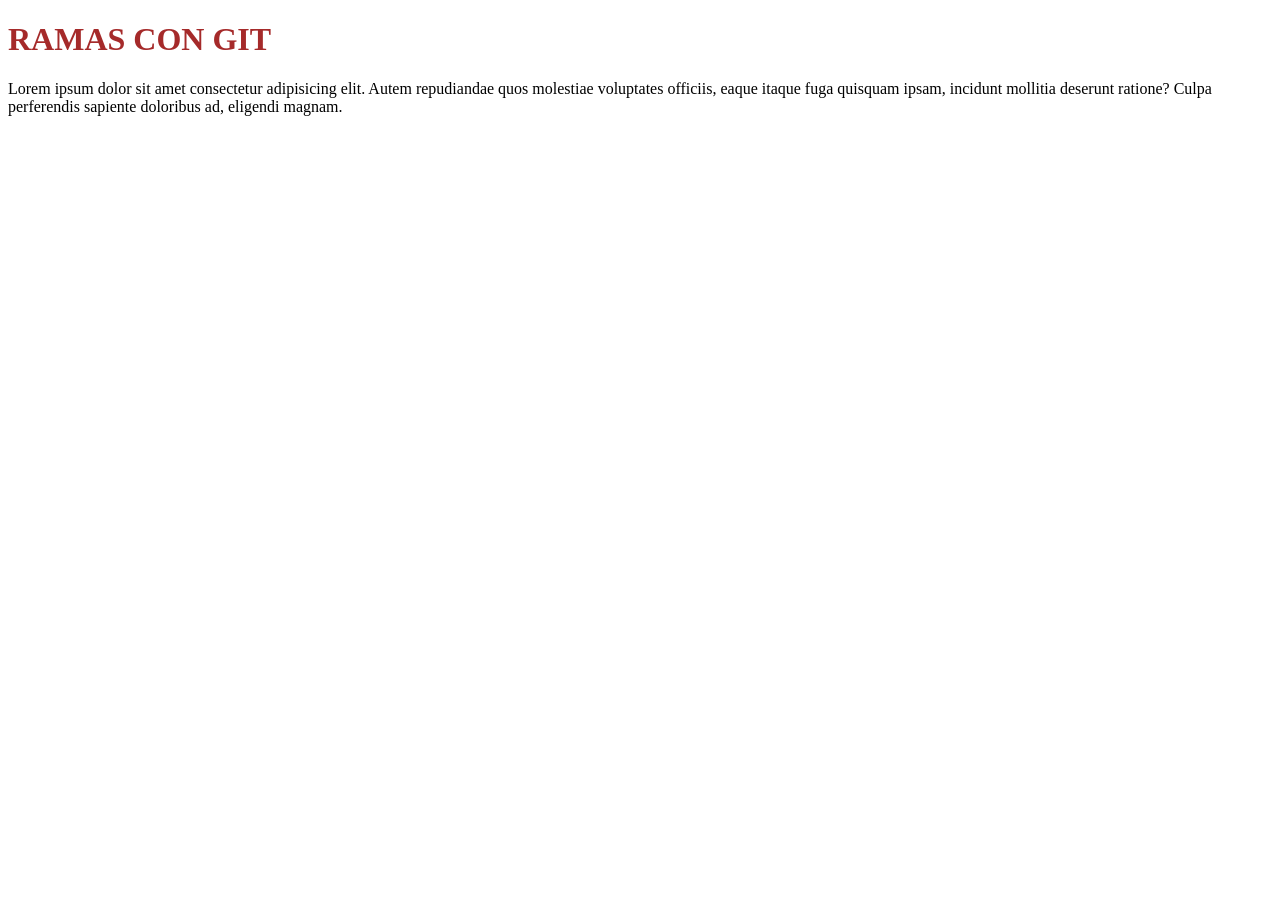
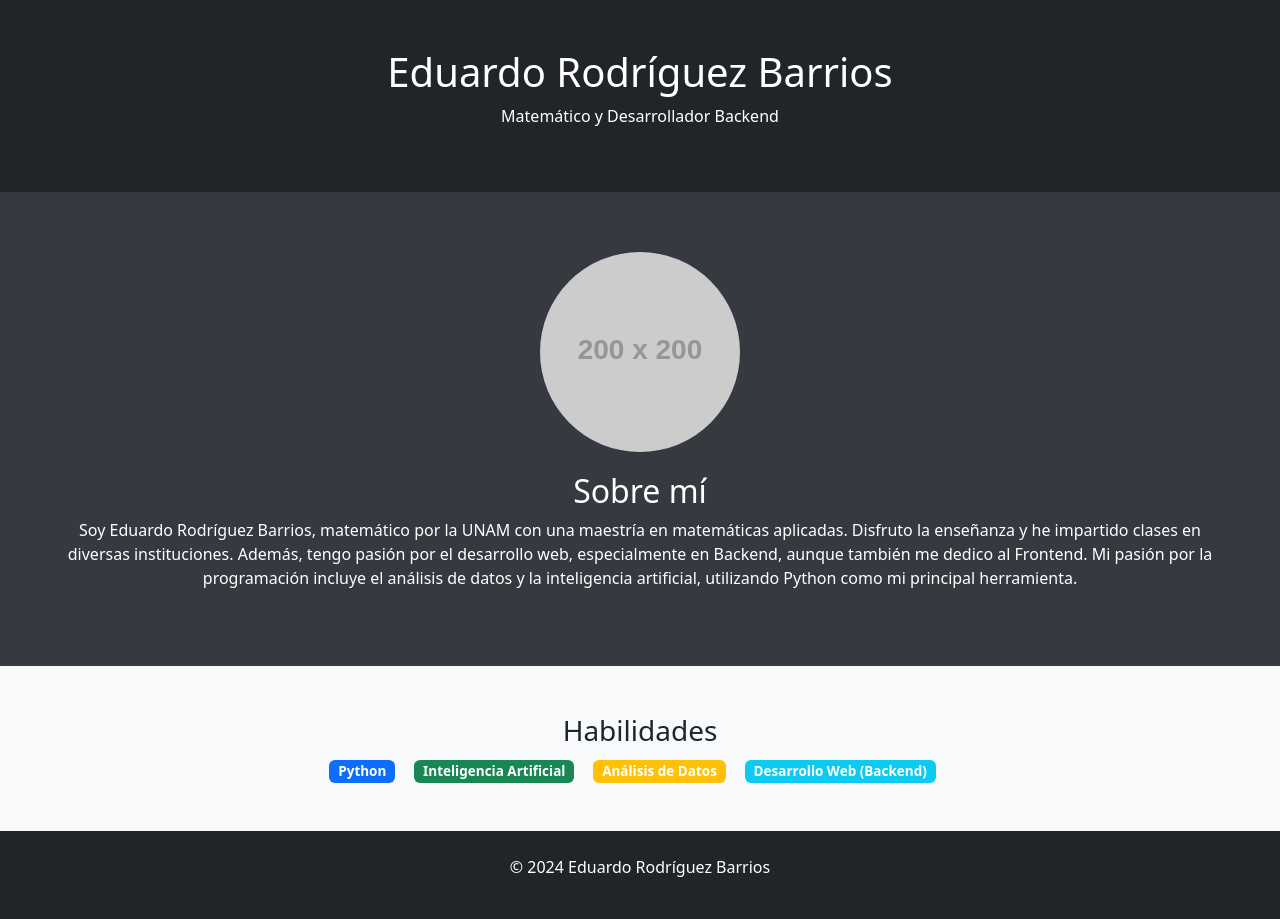
Before and after one commit to jrbeduardo/frontend, a plain HTML site: page index.html in a window 1280 px wide. Before the commit the page ends 800 px from the top, so only its background shows below. Drawn offline with nearby package versions, Linux system fonts and the light colour scheme; placeholder pictures from the web are drawn by us.

Commit message:
añadiendo archivo nuevo

```diff
--- a/index.html
+++ b/index.html
@@ -1,14 +1,64 @@
 <!DOCTYPE html>
-<html lang="en">
+<html lang="es">
 <head>
     <meta charset="UTF-8">
     <meta name="viewport" content="width=device-width, initial-scale=1.0">
-    <title>RAMAS CON GIT</title>
-    <link rel="stylesheet" href="style.css">
+    <title>About Me - Eduardo Rodríguez</title>
+    <link href="https://cdn.jsdelivr.net/npm/bootstrap@5.3.0-alpha3/dist/css/bootstrap.min.css" rel="stylesheet">
+    <style>
+        body {
+            background-color: #f8f9fa;
+        }
+        .about-section {
+            padding: 60px;
+            background-color: #343a40;
+            color: white;
+        }
+        .profile-pic {
+            width: 200px;
+            height: 200px;
+            object-fit: cover;
+            border-radius: 50%;
+            margin-bottom: 20px;
+        }
+        .skills-list {
+            list-style: none;
+            padding: 0;
+        }
+        .skills-list li {
+            display: inline;
+            margin-right: 15px;
+            font-size: 18px;
+        }
+    </style>
 </head>
 <body>
-    <h1>RAMAS CON GIT</h1>
-    <p>Lorem ipsum dolor sit amet consectetur adipisicing elit. Autem repudiandae quos molestiae voluptates officiis, eaque itaque fuga quisquam ipsam, incidunt mollitia deserunt ratione? Culpa perferendis sapiente doloribus ad, eligendi magnam.</p>
-    <script src="script.js"></script>
+
+    <header class="bg-dark text-white text-center py-5">
+        <h1>Eduardo Rodríguez Barrios</h1>
+        <p>Matemático y Desarrollador Backend</p>
+    </header>
+
+    <section class="about-section text-center">
+        <img src="https://via.placeholder.com/200" alt="Eduardo Rodríguez" class="profile-pic">
+        <h2>Sobre mí</h2>
+        <p>Soy Eduardo Rodríguez Barrios, matemático por la UNAM con una maestría en matemáticas aplicadas. Disfruto la enseñanza y he impartido clases en diversas instituciones. Además, tengo pasión por el desarrollo web, especialmente en Backend, aunque también me dedico al Frontend. Mi pasión por la programación incluye el análisis de datos y la inteligencia artificial, utilizando Python como mi principal herramienta.</p>
+    </section>
+
+    <section class="container my-5">
+        <h3 class="text-center">Habilidades</h3>
+        <ul class="skills-list text-center">
+            <li><span class="badge bg-primary">Python</span></li>
+            <li><span class="badge bg-success">Inteligencia Artificial</span></li>
+            <li><span class="badge bg-warning">Análisis de Datos</span></li>
+            <li><span class="badge bg-info">Desarrollo Web (Backend)</span></li>
+        </ul>
+    </section>
+
+    <footer class="bg-dark text-white text-center py-4">
+        <p>&copy; 2024 Eduardo Rodríguez Barrios</p>
+    </footer>
+
+    <script src="https://cdn.jsdelivr.net/npm/bootstrap@5.3.0-alpha3/dist/js/bootstrap.bundle.min.js"></script>
 </body>
 </html>
```
